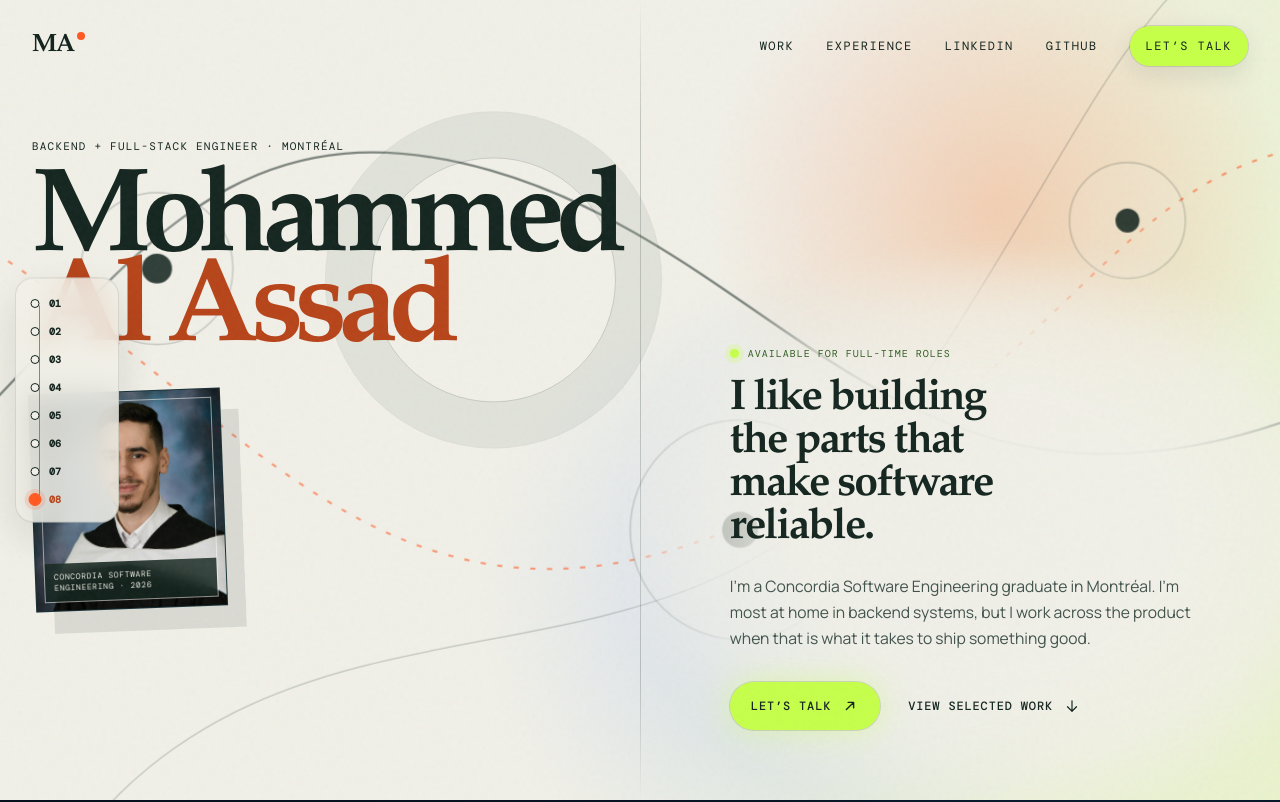
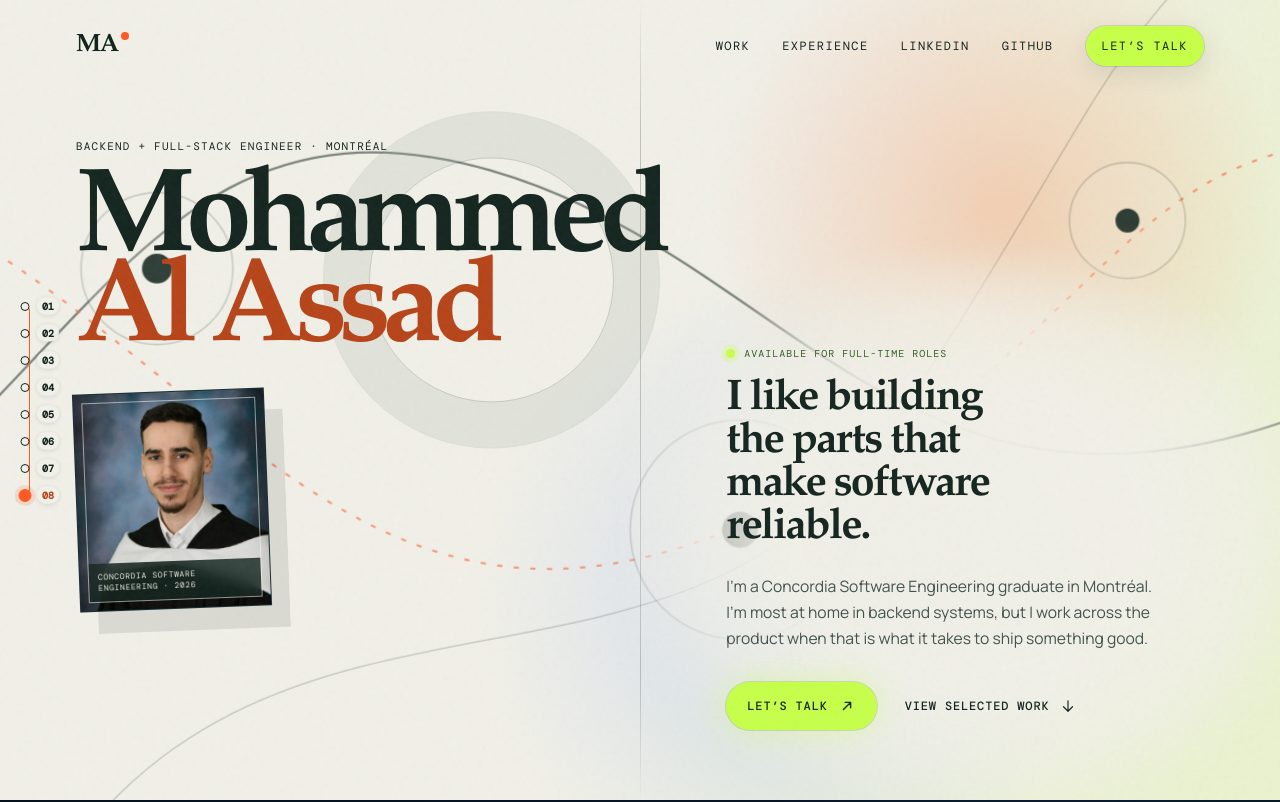
Before and after one commit to Pluhs/Portfolio, a React (Vite) app: page / in a window 1280 px wide. Shown: the top 802 px of the page. Built offline with nearby package versions, Linux system fonts and the light colour scheme; a web font is replaced by a local one.

Commit message:
Refine desktop journey navigation

```diff
--- a/src/styles.css
+++ b/src/styles.css
@@ -2504,12 +2504,13 @@ button {
   position: fixed;
   top: 50%;
   right: auto;
-  left: 15px;
+  left: 8px;
   z-index: 35;
-  width: 104px;
-  padding: 16px 8px 14px 34px;
+  width: 58px;
+  padding: 14px 6px 13px 29px;
   color: var(--ink);
   transform: translateY(-50%);
+  transition: width 200ms ease;
 }
 
 .journey-rail::before {
@@ -2519,7 +2520,7 @@ button {
   border: 1px solid rgba(20, 37, 31, 0.13);
   border-radius: 18px;
   content: '';
-  opacity: 0.92;
+  opacity: 0;
   background: rgba(241, 240, 232, 0.9);
   box-shadow: 0 16px 44px rgba(20, 37, 31, 0.12);
   backdrop-filter: blur(14px);
@@ -2531,11 +2532,16 @@ button {
   opacity: 0.98;
 }
 
+.journey-rail:hover,
+.journey-rail:focus-within {
+  width: 164px;
+}
+
 .journey-rail__track {
   position: absolute;
-  top: 28px;
-  bottom: 26px;
-  left: 24px;
+  top: 26px;
+  bottom: 24px;
+  left: 21px;
   width: 1px;
   background: rgba(20, 37, 31, 0.3);
   pointer-events: none;
@@ -2553,14 +2559,14 @@ button {
   padding: 0;
   display: flex;
   flex-direction: column;
-  gap: 9px;
+  gap: 8px;
   list-style: none;
 }
 
 .journey-rail a::before {
   position: absolute;
   top: 50%;
-  left: -14px;
+  left: -12px;
   width: 7px;
   height: 7px;
   border: 1px solid currentColor;
@@ -2584,19 +2590,30 @@ button {
   min-height: 19px;
   display: flex;
   align-items: center;
-  gap: 5px;
+  gap: 7px;
   text-decoration: none;
   font-family: var(--mono);
   line-height: 1;
 }
 
 .journey-rail a > span {
+  min-width: 22px;
+  min-height: 17px;
+  padding: 2px 3px;
+  border-radius: 999px;
+  display: inline-flex;
+  align-items: center;
+  justify-content: center;
+  background: rgba(241, 240, 232, 0.92);
+  box-shadow: 0 1px 5px rgba(20, 37, 31, 0.12);
   font-size: 10px;
   font-weight: 600;
   opacity: 1;
 }
 
 .journey-rail a strong {
+  min-width: 0;
+  max-width: 0;
   overflow: hidden;
   font-size: 8px;
   font-weight: 500;
@@ -2609,6 +2626,7 @@ button {
 
 .journey-rail:hover a strong,
 .journey-rail:focus-within a strong {
+  max-width: 96px;
   opacity: 1;
   transform: none;
 }
@@ -2622,8 +2640,8 @@ button {
 }
 
 @media (min-width: 1061px) {
-  .contact__content {
-    padding-left: 118px;
+  :root {
+    --shell: min(1360px, calc(100vw - 152px));
   }
 }
 
```
